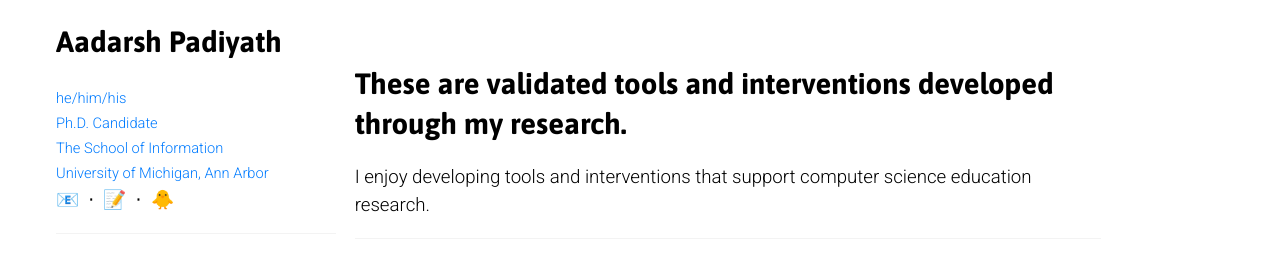
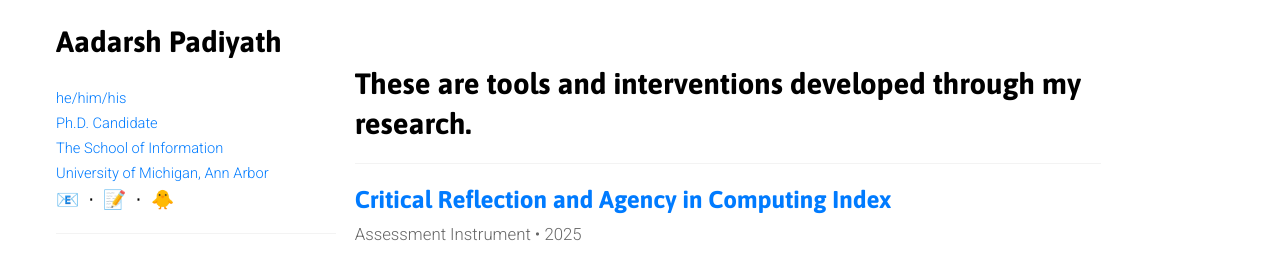
Before and after one commit to aspadiyath/aspadiyath.github.io, a SvelteKit app: page /tools in a window 1280 px wide. Shown: the part 198-454 px from the top of the page. Built offline with nearby package versions, Linux system fonts and the light colour scheme; a web font is replaced by a local one.

Commit message:
Remove awkward tools support sentence

```diff
--- a/src/routes/tools/+page.svelte
+++ b/src/routes/tools/+page.svelte
@@ -10,12 +10,8 @@
 <Title text="Tools" />
 
 <h1>
-    These are validated tools and interventions developed through my research.
+    These are tools and interventions developed through my research.
 </h1>
-
-<p>
-    I enjoy developing tools and interventions that support computer science education research.
-</p>
 
 <hr />
 
```
Also changed, not shown: 18 other files (tests, documents, lock files or other folders).
